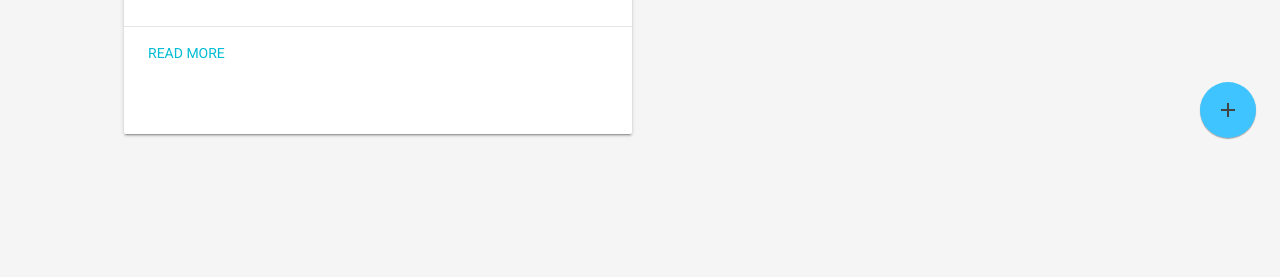
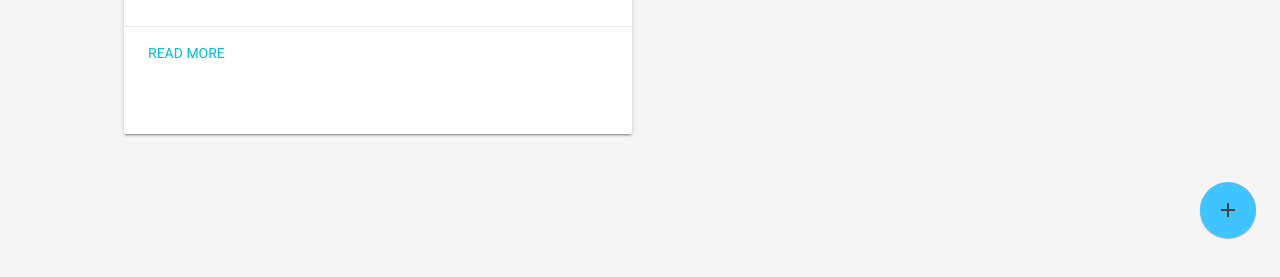
Before and after one commit to emilydolson/stability, a plain HTML site: page index.html in a window 1280 px wide. Shown: the part 517-794 px from the top of the page. Drawn offline with nearby package versions, Linux system fonts and the light colour scheme; files whose address does not match are found by name.

Commit message:
Messing with fab button

```diff
--- a/css/styles.css
+++ b/css/styles.css
@@ -160,7 +160,7 @@ _:-ms-input-placeholder, :root .demo-graph {
 
 .mdl-button--floating-action {
   bottom:45px;
-  margin-bottom:100px;
+
   padding-top:24px;
   position:fixed;
   right:24px;
```
